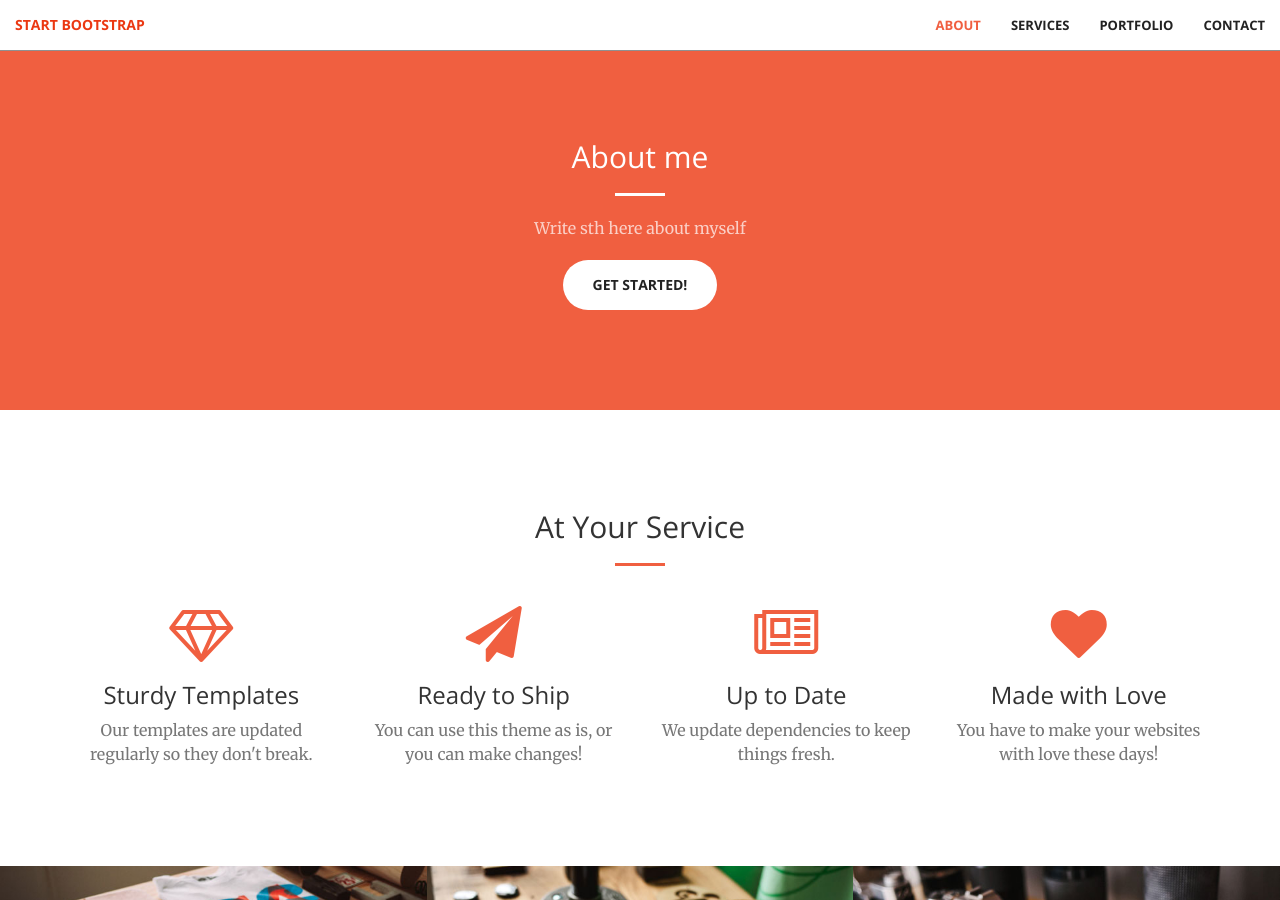
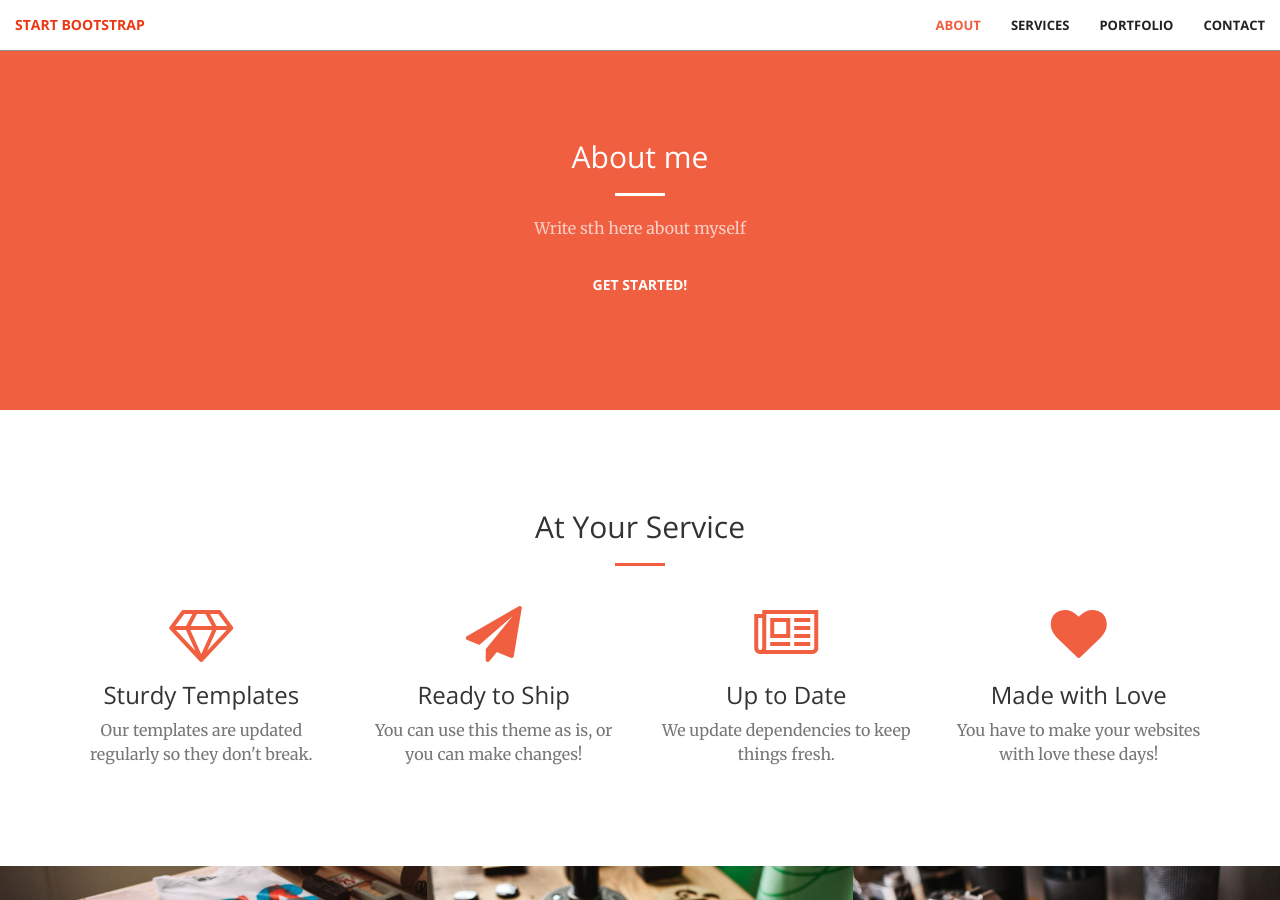
Before and after one commit to trvinh/trvinh.github.io, a Jekyll site: the page built from index.html, in a window 1280 px wide and 900 px high, scrolled down 860 px. Built offline with Jekyll 4.4.1, drawn with Linux system fonts in a browser that asks for light colours.

Commit message:
test btn^

```diff
--- a/_includes/call-to-action.html
+++ b/_includes/call-to-action.html
@@ -5,7 +5,7 @@
                 <h2 class="section-heading">About me</h2>
                 <hr class="light">
                 <p class="text-faded">Write sth here about myself</p>
-                <a href="#contact" class="btn btn-default btn-xl">Get Started!</a>
+                <a href="#contact" class="btn btn-primary btn-xl page-scroll">Get Started!</a>
             </div>
         </div>
     </div>
```
